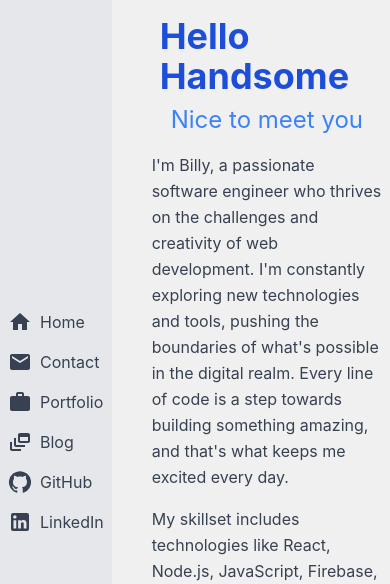
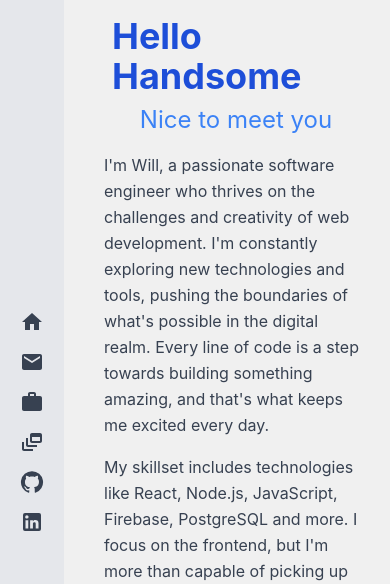
Before and after one commit to Korjubzot/react-portfolio, a React (Create React App) app: page / in a window 390 px wide. Shown: the top 584 px of the page. Built offline with nearby package versions, Linux system fonts and the light colour scheme.

Commit message:
Updated sidebar for better mobile styling

```diff
--- a/src/components/hero/hero.js
+++ b/src/components/hero/hero.js
@@ -17,7 +17,7 @@ function Hero() {
       <div className="flex flex-col md:flex-row items-center">
         <div className="space-y-4 text-gray-700">
           <p className="leading-relaxed">
-            I'm Billy, a passionate software engineer who thrives on the
+            I'm Will, a passionate software engineer who thrives on the
             challenges and creativity of web development. I'm constantly
             exploring new technologies and tools, pushing the boundaries of
             what's possible in the digital realm. Every line of code is a step
--- a/src/components/sidebar/sidebar.js
+++ b/src/components/sidebar/sidebar.js
@@ -12,24 +12,24 @@ const Sidebar = () => {
   return (
     <div
       data-testid="sidebar"
-      className="flex flex-col items-center justify-center h-lvh w-32 bg-gray-200"
+      className="flex flex-col items-center justify-center h-lvh w-16 md:w-32 bg-gray-200"
     >
       <div className="space-y-4">
         <Link to="/" className="sidebar-item">
           <HomeIcon />
-          <p> Home</p>
+          <p className="hidden md:block"> Home</p>
         </Link>
         <Link to="/contact" className="sidebar-item">
           <EmailIcon />
-          <p> Contact</p>
+          <p className="hidden md:block"> Contact</p>
         </Link>
         <Link to="/portfolio" className="sidebar-item">
           <WorkIcon />
-          <p> Portfolio</p>
+          <p className="hidden md:block"> Portfolio</p>
         </Link>
         <Link to="/blog" className="sidebar-item">
           <DynamicFeedIcon />
-          <p> Blog</p>
+          <p className="hidden md:block"> Blog</p>
         </Link>
         <a
           href="https://www.github.com/Korjubzot"
@@ -38,7 +38,7 @@ const Sidebar = () => {
           className="sidebar-item"
         >
           <GitHubIcon />
-          <p> GitHub</p>
+          <p className="hidden md:block"> GitHub</p>
         </a>
         <a
           href="https://www.linkedin.com/in/billy-walker-ab0013278/"
@@ -47,7 +47,7 @@ const Sidebar = () => {
           className="sidebar-item"
         >
           <LinkedIn />
-          <p> LinkedIn</p>
+          <p className="hidden md:block"> LinkedIn</p>
         </a>
       </div>
     </div>
```
